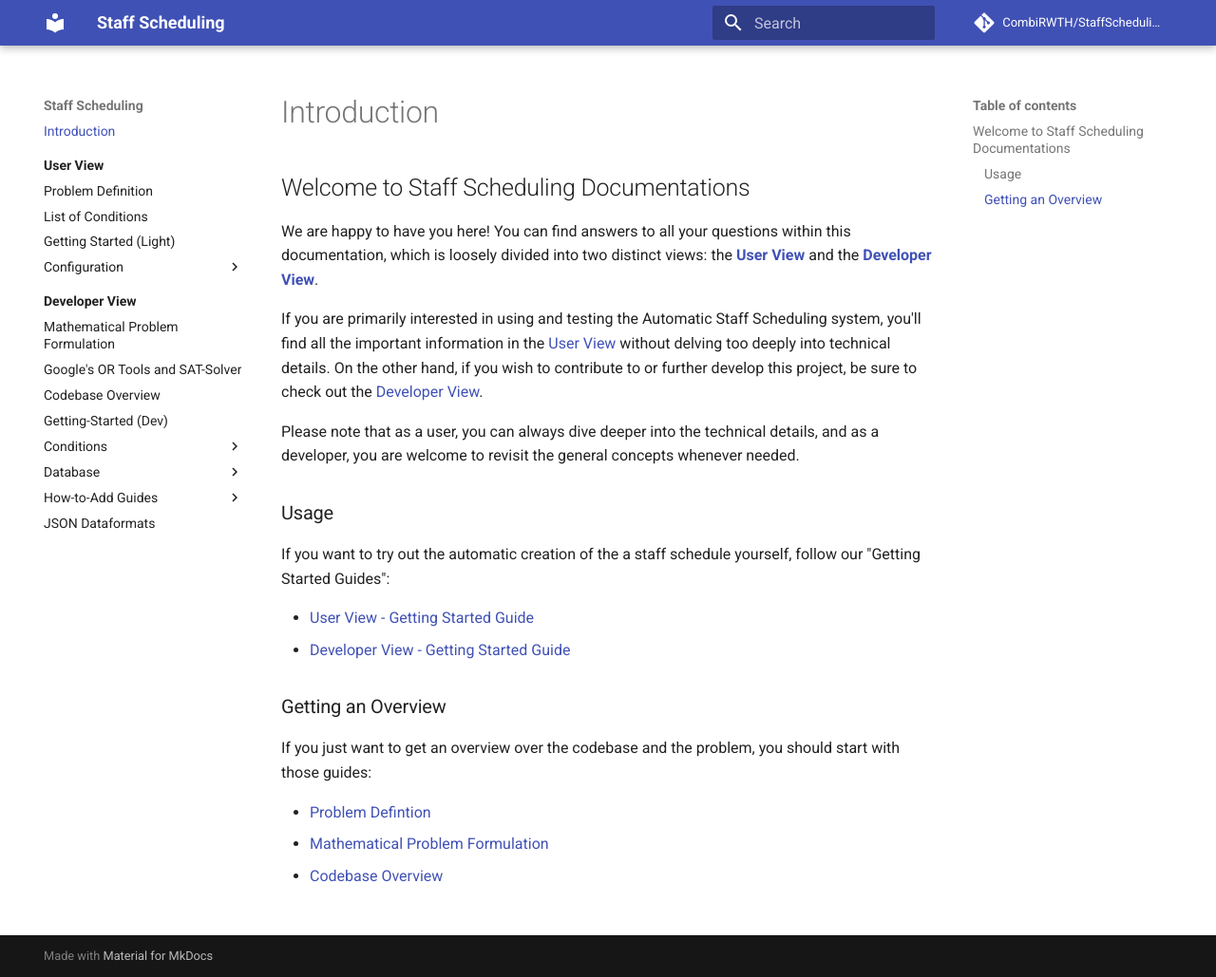
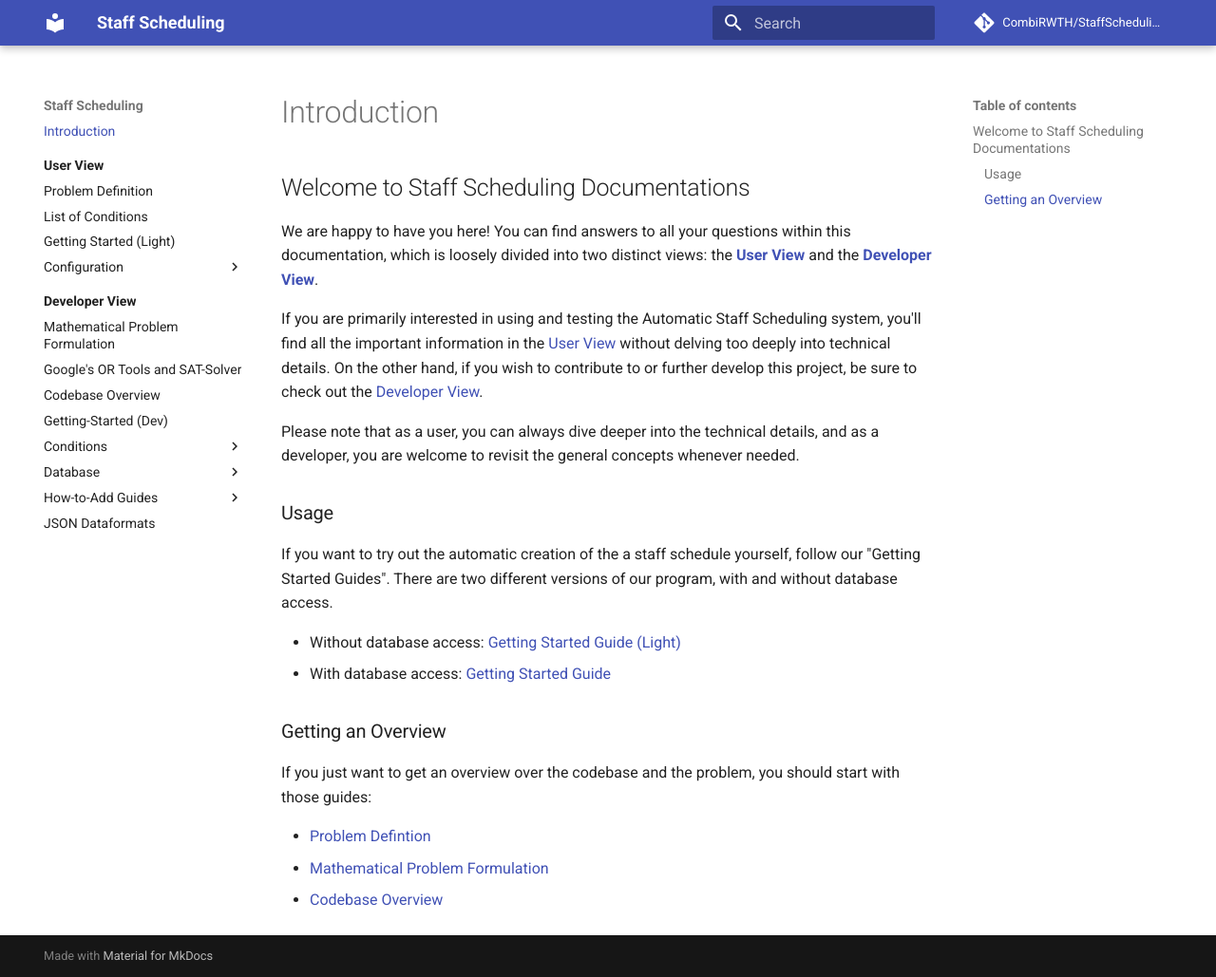
Before and after one commit to CombiRWTH/StaffScheduling, an MkDocs documentation site: the page built from docs/index.md, in a window 1280 px wide and 1029 px high. Shown: the whole window at 95% size. Built offline with MkDocs 1.6.1 and Material for MkDocs 9.7.7, drawn with Linux system fonts in a browser that asks for light colours; comment, search, counter and statistics services are not loaded.

Commit message:
added light and dev versions to index.md

```diff
--- a/docs/index.md
+++ b/docs/index.md
@@ -8,10 +8,11 @@ Please note that as a user, you can always dive deeper into the technical detail
 
 ## Usage
 If you want to try out the automatic creation of the a staff schedule yourself, follow our
-"Getting Started Guides":
+"Getting Started Guides". There are two different versions of our program, with and without
+database access.
 
-- [User View - Getting Started Guide](./user-view/getting-started-light-version)
-- [Developer View - Getting Started Guide](./developer-view/getting-started-dev)
+- Without database access: [Getting Started Guide (Light)](./user-view/getting-started-light-version)
+- With database access: [Getting Started Guide](./developer-view/getting-started-dev)
 
 ## Getting an Overview
 If you just want to get an overview over the codebase and the problem,
```
